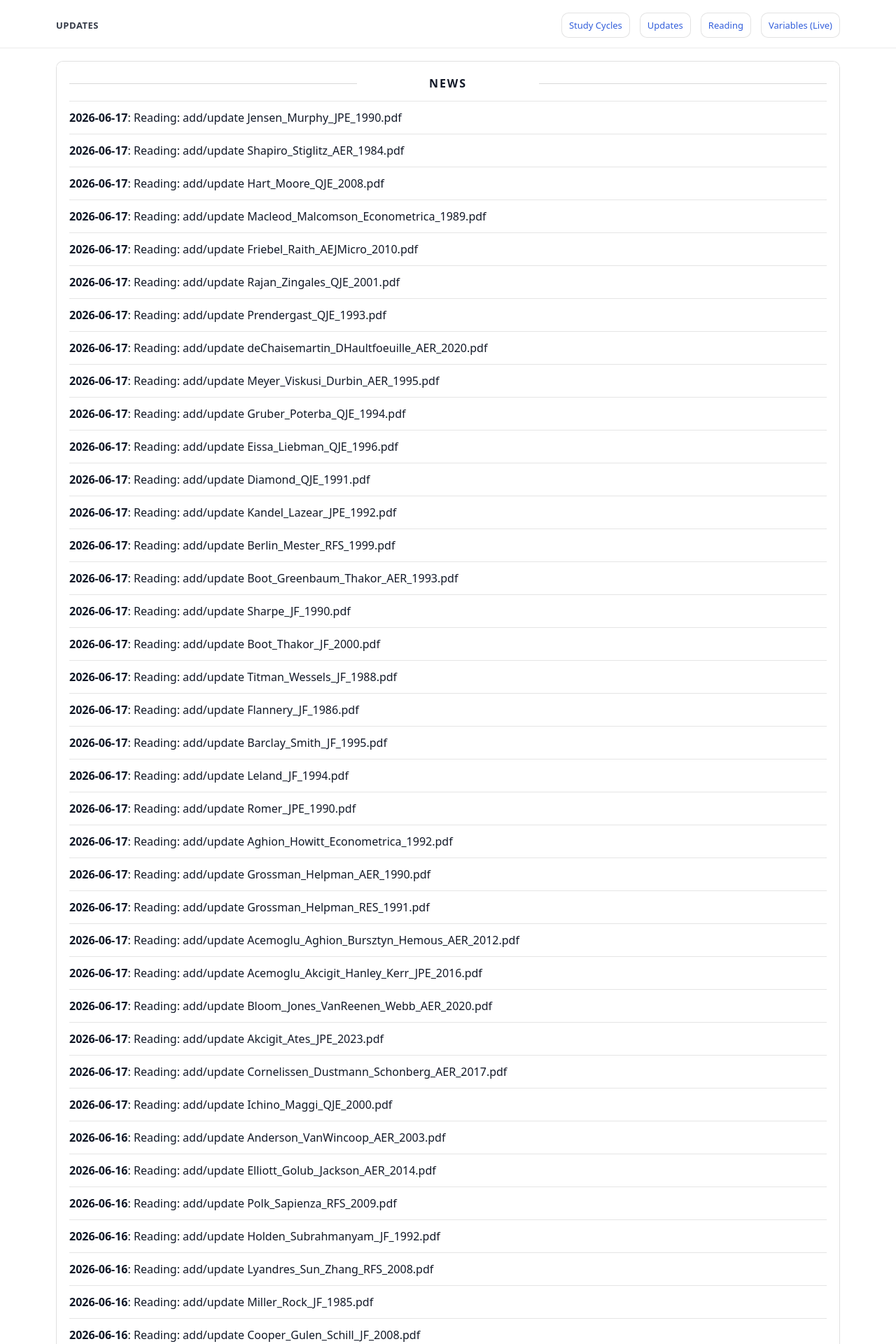
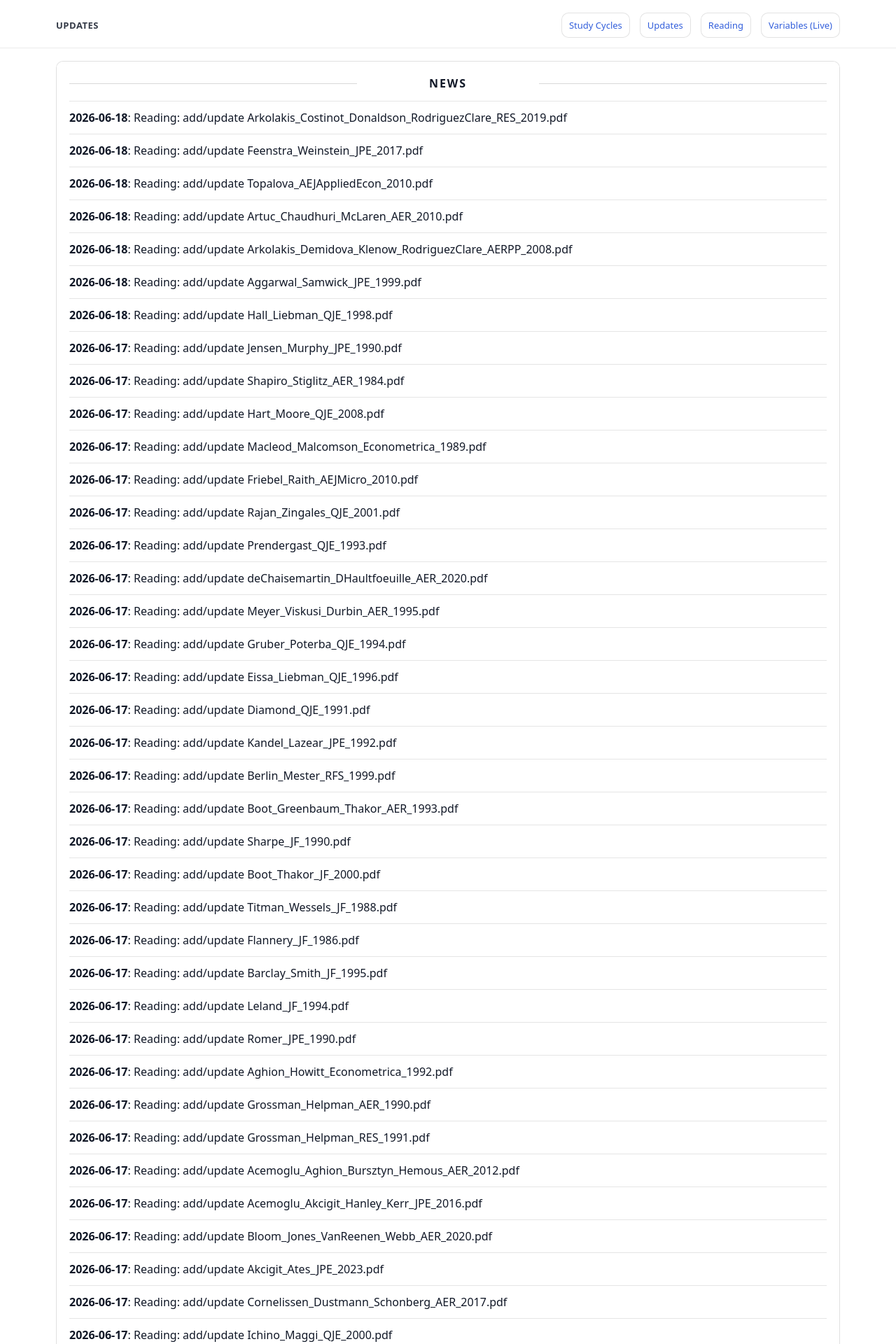
Before and after one commit to yaxinzn/study-archive, a Jekyll site: the page built from updates/index.md, in a window 1280 px wide. Shown: the top 1920 px of the page at 70% size. Built offline with Jekyll 4.4.1, drawn with Linux system fonts in a browser that asks for light colours; some of the changed text lies outside the part shown.

Commit message:
Regenerate reading news

```diff
--- a/_data/news.yml
+++ b/_data/news.yml
@@ -1,5 +1,19 @@
 # Auto-generated from first appearance in _data/reading.yml and git commit history.
 # Reading paper dates are derived from the first commit where each PDF appears in _data/reading.yml.
+- date: "2026-06-18"
+  title: "Reading: add/update Arkolakis_Costinot_Donaldson_RodriguezClare_RES_2019.pdf"
+- date: "2026-06-18"
+  title: "Reading: add/update Feenstra_Weinstein_JPE_2017.pdf"
+- date: "2026-06-18"
+  title: "Reading: add/update Topalova_AEJAppliedEcon_2010.pdf"
+- date: "2026-06-18"
+  title: "Reading: add/update Artuc_Chaudhuri_McLaren_AER_2010.pdf"
+- date: "2026-06-18"
+  title: "Reading: add/update Arkolakis_Demidova_Klenow_RodriguezClare_AERPP_2008.pdf"
+- date: "2026-06-18"
+  title: "Reading: add/update Aggarwal_Samwick_JPE_1999.pdf"
+- date: "2026-06-18"
+  title: "Reading: add/update Hall_Liebman_QJE_1998.pdf"
 - date: "2026-06-17"
   title: "Reading: add/update Jensen_Murphy_JPE_1990.pdf"
 - date: "2026-06-17"
```
